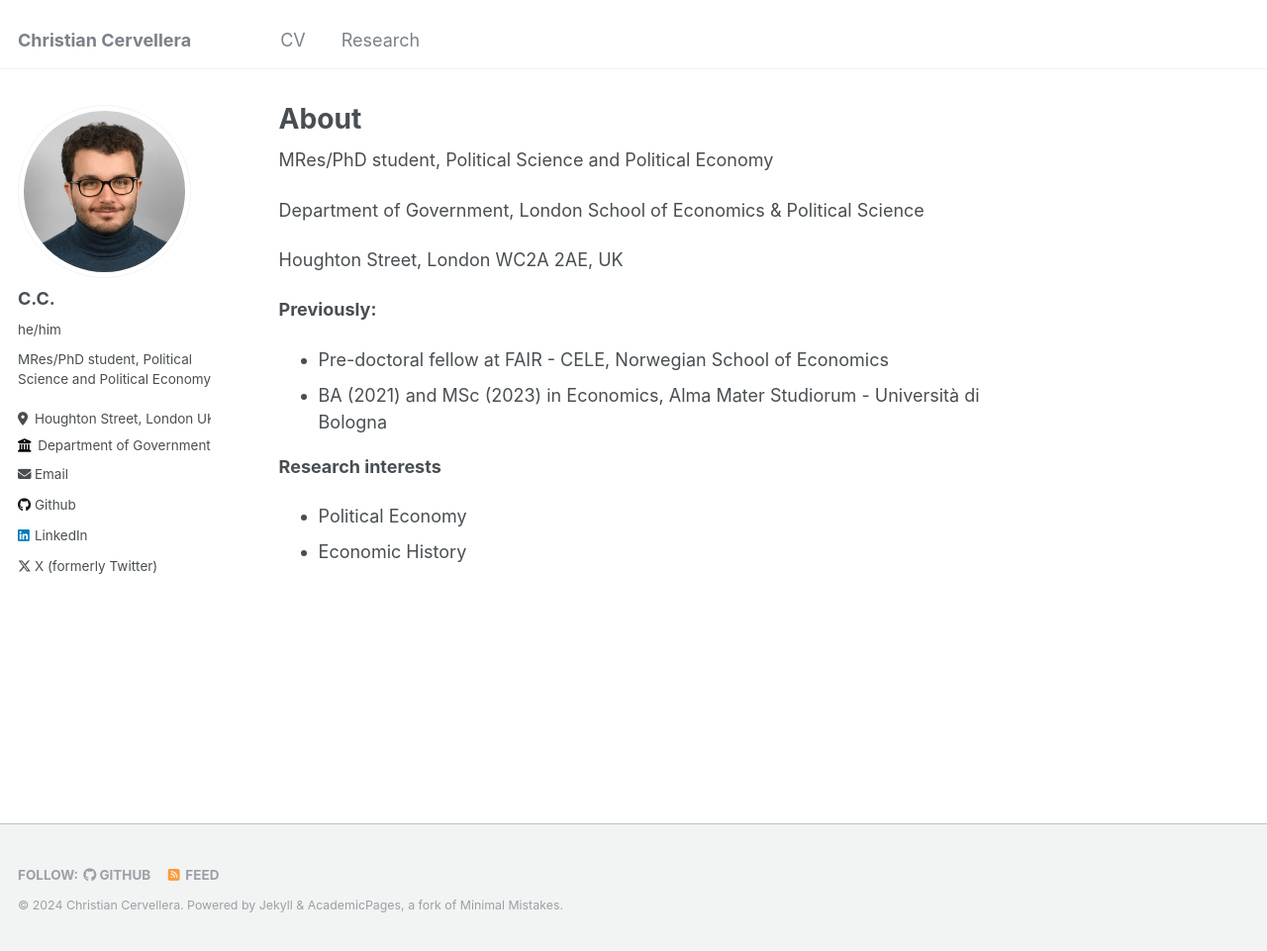
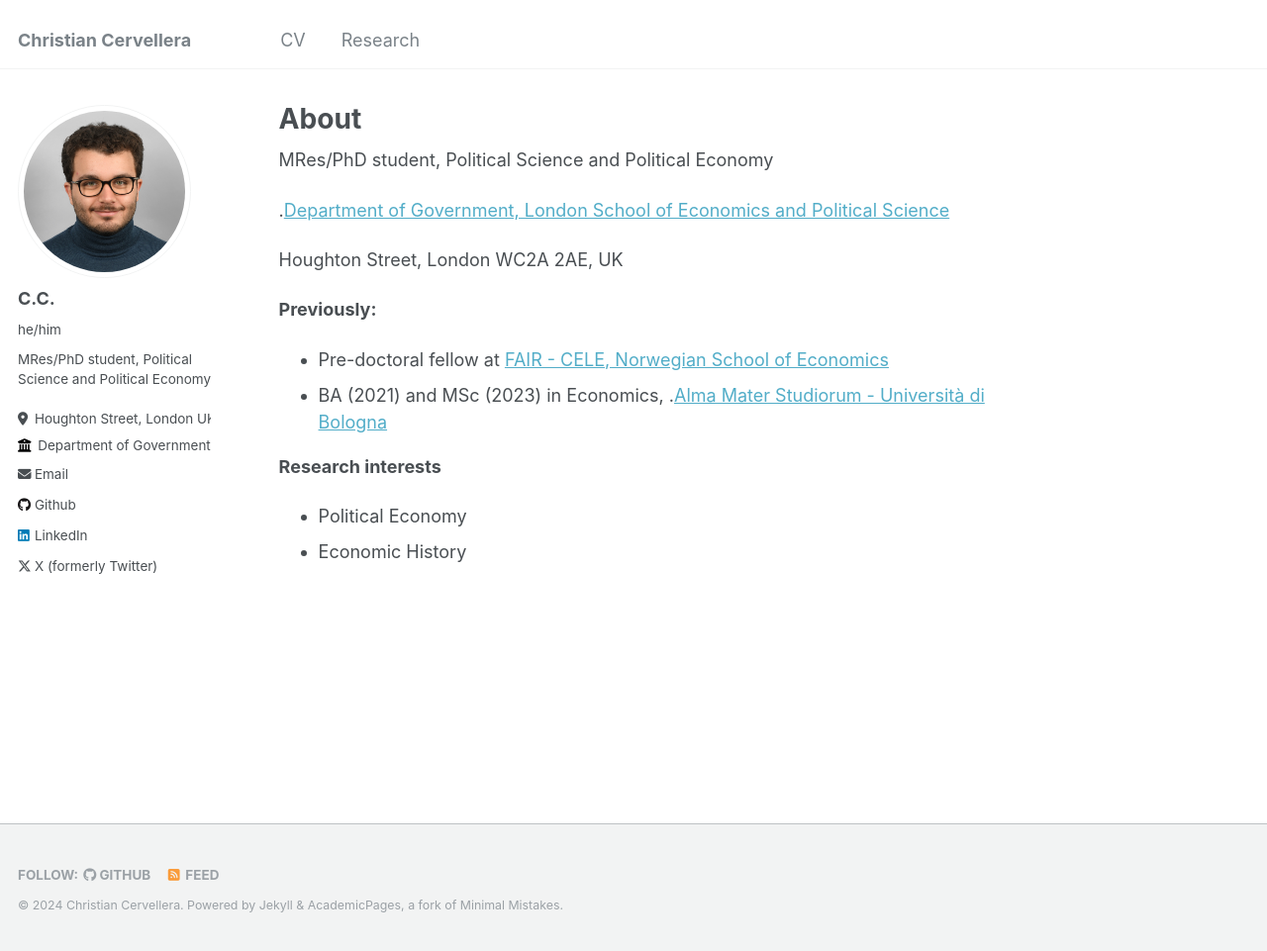
Before and after one commit to ritwika-das/ritwika-das.github.io, a Jekyll site: the page built from _pages/about.md, in a window 1280 px wide and 961 px high. Shown: the whole window at 99% size. Built offline with Jekyll 4.4.1, drawn with Linux system fonts in a browser that asks for light colours.

Commit message:
Update about.md

```diff
--- a/_pages/about.md
+++ b/_pages/about.md
@@ -11,13 +11,13 @@ redirect_from:
 
 MRes/PhD student, Political Science and Political Economy
 
-Department of Government, London School of Economics & Political Science
+.[Department of Government, London School of Economics and Political Science](https://www.lse.ac.uk/government)
 
 Houghton Street, London WC2A 2AE, UK
 
 **Previously:**
-- Pre-doctoral fellow at FAIR - CELE, Norwegian School of Economics
-- BA (2021) and MSc (2023) in Economics, Alma Mater Studiorum - Università di Bologna
+- Pre-doctoral fellow at [FAIR - CELE, Norwegian School of Economics](https://www.nhh.no/en/research-centres/fair)
+- BA (2021) and MSc (2023) in Economics, .[Alma Mater Studiorum - Università di Bologna](https://dse.unibo.it/it/index.html)
 
 **Research interests**
 - Political Economy
```
